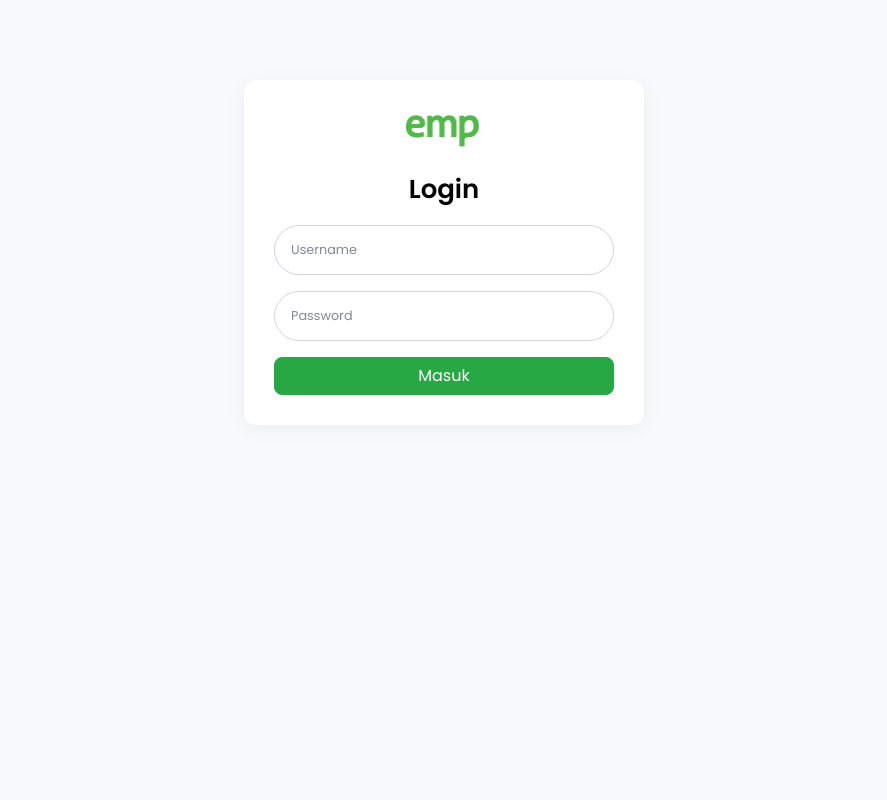
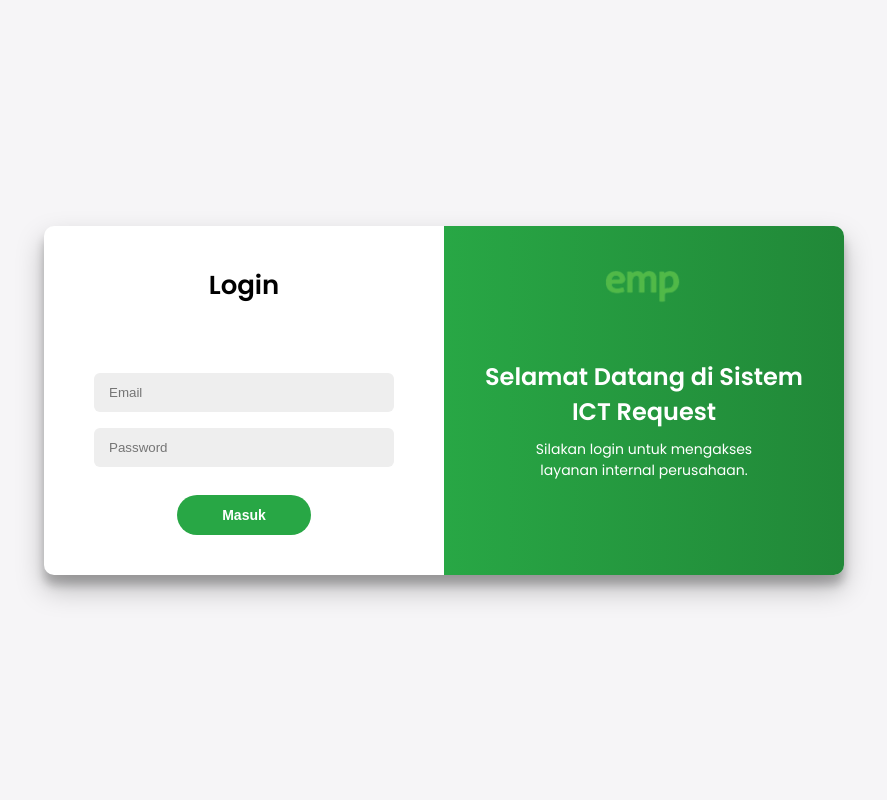
Before and after one commit to hafidzalhakim/sistem-ict-request, a CodeIgniter 4 app: the page made by app/Views/manager/login.php in a window 1280 px wide. Shown: the whole page, without its empty margins (196-1083 px from the left). Run offline with PHP 8.4 and a stand-in for CodeIgniter, Linux system fonts and the light colour scheme; the template is opened without the code that fills it, so the values that code supplies are empty; some libraries are stand-ins or nearby versions.

Commit message:
update tampilan login

```diff
--- a/app/Views/manager/login.php
+++ b/app/Views/manager/login.php
@@ -1,107 +1,136 @@
 <!DOCTYPE html>
 <html lang="en">
 <head>
-    <meta charset="utf-8" />
-    <meta http-equiv="X-UA-Compatible" content="IE=edge" />
-    <meta name="viewport" content="width=device-width, initial-scale=1" />
-    <title>ICT Request - Login</title>
-
-    <!-- Fonts & Styles -->
-    <link href="<?= base_url('assets/vendor/fontawesome-free/css/all.min.css') ?>" rel="stylesheet" />
+  <meta charset="UTF-8" />
+  <meta name="viewport" content="width=device-width, initial-scale=1.0" />
+  <title>Login | ICT Request</title>
   <link href="https://fonts.googleapis.com/css2?family=Poppins:wght@400;600&display=swap" rel="stylesheet" />
-    <link href="<?= base_url('assets/css/sb-admin-2.min.css') ?>" rel="stylesheet" />
 
   <style>
+    * {
+      box-sizing: border-box;
+    }
+
     body {
-        background-color: #f8f9fc;
       font-family: 'Poppins', sans-serif;
+      background: #f6f5f7;
+      display: flex;
+      justify-content: center;
+      align-items: center;
+      height: 100vh;
+      margin: 0;
     }
-      .login-card {
-        max-width: 400px;
-        margin: 80px auto;
-        padding: 30px;
-        border-radius: 12px;
-        box-shadow: 0 4px 20px rgba(0, 0, 0, 0.05);
-        background: #ffffff;
+
+    .container {
+      background: #fff;
+      border-radius: 10px;
+      box-shadow: 0 14px 28px rgba(0,0,0,0.25),
+                  0 10px 10px rgba(0,0,0,0.22);
+      width: 800px;
+      max-width: 100%;
+      display: flex;
+      overflow: hidden;
     }
-      .login-card h1 {
+
+    .login-form, .welcome {
+      padding: 40px;
+      width: 50%;
+      position: relative;
+    }
+
+    .login-form {
+      display: flex;
+      flex-direction: column;
+      align-items: center;
+    }
+
+    .login-title {
+      font-weight: 600;
       font-size: 26px;
-        font-weight: 600;
-        margin-bottom: 20px;
-        text-align: center;
-        color: #000000; /* Hitam */
+      margin: 0;
+      margin-bottom: 60px;
     }
-      .form-control-user {
-        border-radius: 8px;
+
+    form {
+      width: 100%;
+      max-width: 300px;
+      display: flex;
+      flex-direction: column;
+      align-items: center;
+    }
+
+    .input {
+      background-color: #eee;
+      border: none;
+      padding: 12px 15px;
+      margin: 8px 0;
+      width: 100%;
+      border-radius: 6px;
+    }
+
+    .btn {
+      border-radius: 20px;
+      border: none;
+      padding: 12px 45px;
+      background-color: #28a745;
+      color: #fff;
       font-size: 14px;
+      font-weight: bold;
+      margin-top: 20px;
+      cursor: pointer;
+      transition: background-color 0.3s;
     }
-      .btn-green {
-        background-color: #28a745;
-        border-color: #28a745;
+
+    .btn:hover {
+      background-color: #218838;
+    }
+
+    .welcome {
+      background: linear-gradient(to right, #28a745, #218838);
       color: #fff;
-        border-radius: 8px;
-        font-weight: 500;
-        transition: background-color 0.3s ease;
-      }
-      .btn-green:hover {
-        background-color: #218838;
-        border-color: #1e7e34;
-      }
-      .alert {
-        font-size: 14px;
-        padding: 10px;
-        margin-bottom: 20px;
+      display: flex;
+      flex-direction: column;
+      align-items: center;
       text-align: center;
     }
-      .logo {
-        display: block;
-        margin: 0 auto 20px;
+
+    .welcome img {
       max-width: 100px;
+      height: auto;
+      margin-bottom: 20px;
+    }
+
+    .welcome h2 {
+      font-size: 24px;
+      font-weight: 600;
+      margin-top: 10px; /* Sesuaikan ini untuk sejajarkan dengan "Login" */
+      margin-bottom: 10px;
+    }
+
+    .welcome p {
+      font-size: 14px;
+      margin: 0;
+      max-width: 250px;
     }
   </style>
 </head>
-
 <body>
-    <div class="login-card">
-      <img src="<?= base_url('assets/image/emp.png') ?>" alt="EMP Logo" class="logo" />
-      <h1>Login</h1>
-
-      <?php
-        $session = session();
-        if ($session->getFlashdata('error') == 'failed') {
-          echo "<div class='alert alert-danger'>Tolong isi form dengan benar.</div>";
-        } else if ($session->getFlashdata('error') == 'invalid') {
-          echo "<div class='alert alert-danger'>Username atau password salah.</div>";
-        }
-      ?>
-
-      <form class="user" action="<?= site_url('/auth') ?>" method="post">
-        <div class="form-group">
-          <input
-            type="text"
-            class="form-control form-control-user"
-            name="username"
-            placeholder="Username"
-          />
-        </div>
-        <div class="form-group">
-          <input
-            type="password"
-            class="form-control form-control-user"
-            name="password"
-            placeholder="Password"
-          />
-        </div>
-        <button type="submit" class="btn btn-green btn-block">
-          Masuk
-        </button>
+  <div class="container">
+    <div class="login-form">
+      <h2 class="login-title">Login</h2>
+      <form action="<?= site_url('/auth') ?>" method="post">
+        <input class="input" type="text" name="username" placeholder="Email" required />
+        <input class="input" type="password" name="password" placeholder="Password" required />
+        <button class="btn" type="submit">Masuk</button>
       </form>
     </div>
 
-    <!-- Scripts -->
-    <script src="<?= base_url('assets/vendor/jquery/jquery.min.js') ?>"></script>
-    <script src="<?= base_url('assets/vendor/bootstrap/js/bootstrap.bundle.min.js') ?>"></script>
-    <script src="<?= base_url('assets/vendor/jquery-easing/jquery.easing.min.js') ?>"></script>
-    <script src="<?= base_url('assets/js/sb-admin-2.min.js') ?>"></script>
-  </body>
-</html>
+<div class="welcome">
+  <img src="<?= base_url('assets/image/emp.png') ?>" alt="EMP Logo" />
+
+  <!-- Spacer antar logo dan teks -->
+  <div style="height: 20px;"></div>
+
+  <h2>Selamat Datang di Sistem ICT Request</h2>
+  <p>Silakan login untuk mengakses layanan internal perusahaan.</p>
+</div>
```
Also changed, not shown: app/Config/Routes.php (line endings or trailing spaces). Lines whose indentation alone changed are shown as unchanged.
